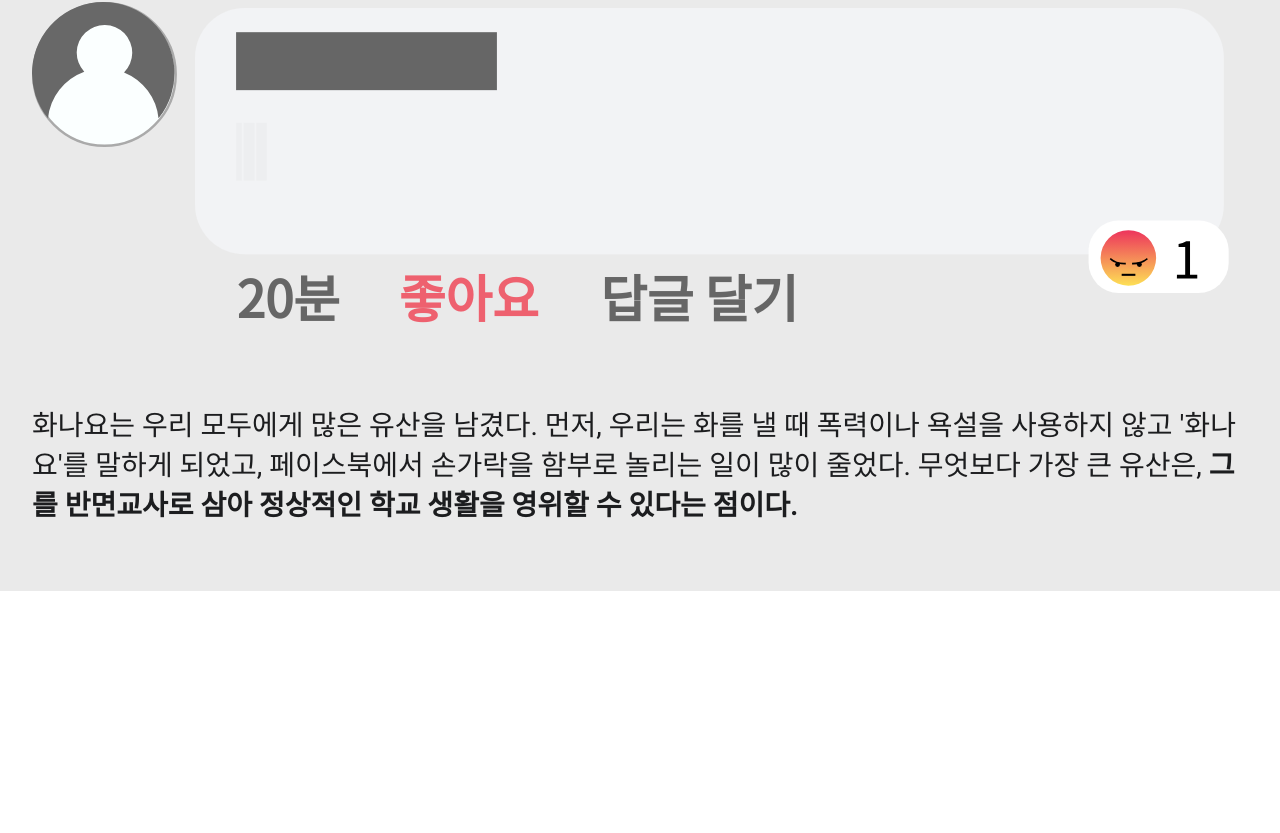
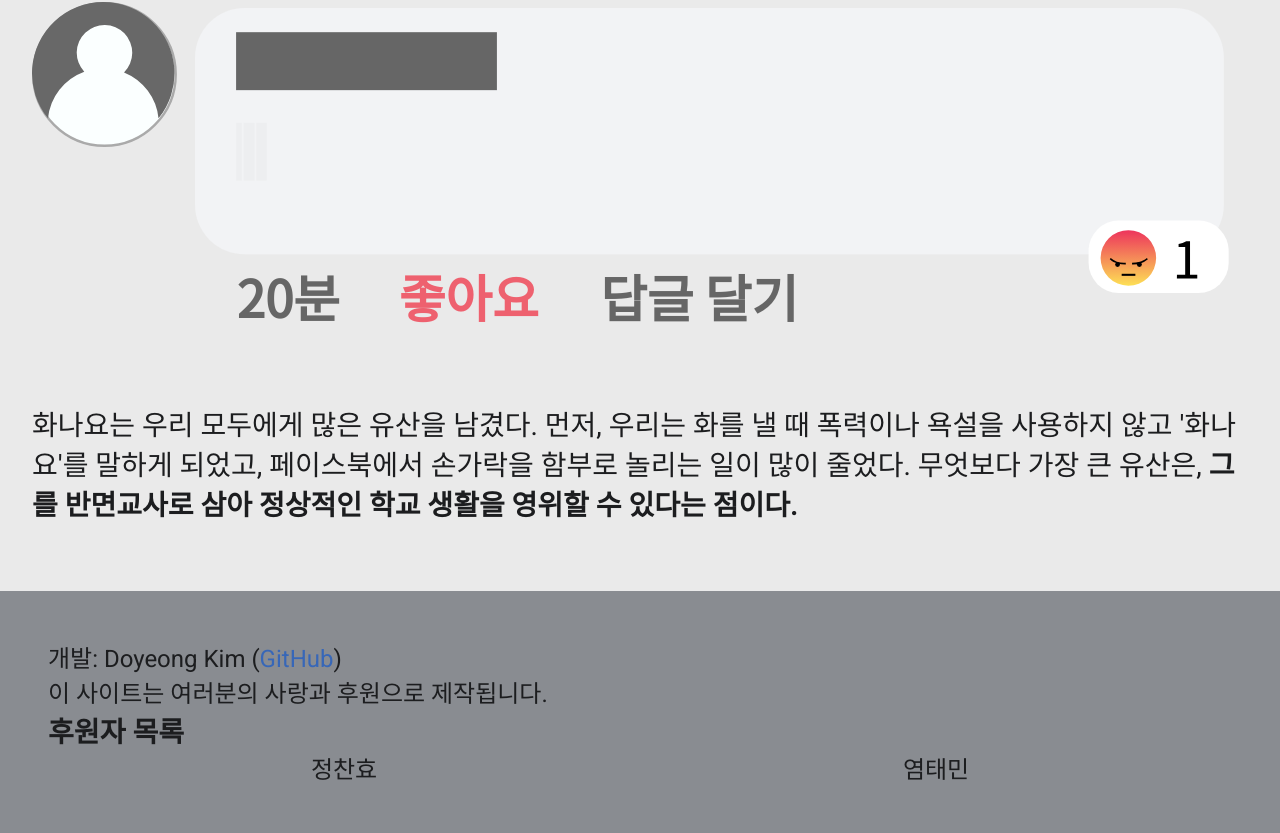
Before and after one commit to angrycom/site, a Gatsby site: page / in a window 1280 px wide. Shown: the part 2293-3126 px from the top of the page. Before the commit the page ends 2884 px from the top, so only its background shows below. Built offline with nearby package versions, Linux system fonts and the light colour scheme; Gatsby itself is replaced by a stand-in of ours.

Commit message:
Footer Added

```diff
--- /dev/null
+++ b/src/components/Footer/index.jsx
@@ -0,0 +1,29 @@
+import React from "react"
+import style from "./index.module.css"
+const Footer = () => {
+  return (
+    <footer className={style.footer}>
+      <p>
+        개발: Doyeong Kim (<a href="http://git.doyeong.kim">GitHub</a>)<br></br>
+        이 사이트는 여러분의 사랑과 후원으로 제작됩니다.<br></br>
+      </p>
+      <div>
+        <h3>후원자 목록</h3>
+        <ul
+          style={{
+            display: "flex",
+            justifyContent: "space-around",
+            margin: 0,
+            padding: 0,
+            listStyleType: "none",
+          }}
+        >
+          <li>정찬효</li>
+          <li>염태민</li>
+        </ul>
+      </div>
+    </footer>
+  )
+}
+
+export default Footer
--- /dev/null
+++ b/src/components/Footer/index.module.css
@@ -0,0 +1,15 @@
+.footer {
+    background: #898c91;
+    font-size: 1.5rem;
+    padding: 2em;
+}
+
+.footer * {
+    margin: 0;
+}
+
+@media (max-width: 640px) {
+    .footer {
+        font-size: 1.2rem;
+    }
+}
--- a/src/lib/style.css
+++ b/src/lib/style.css
@@ -11,3 +11,8 @@ body {
 html::-webkit-scrollbar {
     display: none;
 }
+
+a {
+    text-decoration: none;
+    color: #3767b8;
+}
--- a/src/pages/index.jsx
+++ b/src/pages/index.jsx
@@ -5,6 +5,7 @@ import SEO from "../components/seo"
 import MainImage from "../components/MainImage"
 import StartSection from "../components/StartSection"
 import LegacySection from "../components/LegacySection"
+import Footer from "../components/Footer"
 
 const IndexPage = () => (
   <Layout>
@@ -12,6 +13,7 @@ const IndexPage = () => (
     <MainImage />
     <StartSection />
     <LegacySection />
+    <Footer />
   </Layout>
 )
 
```
